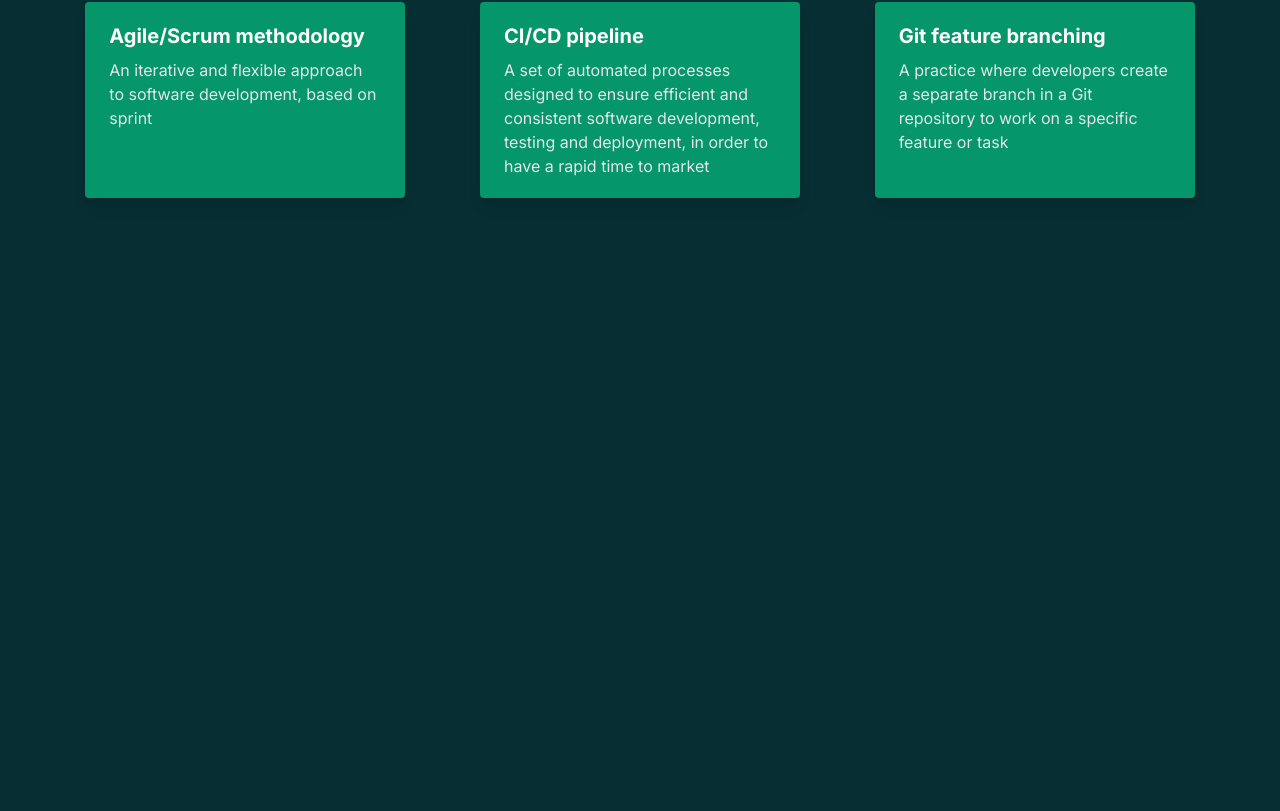
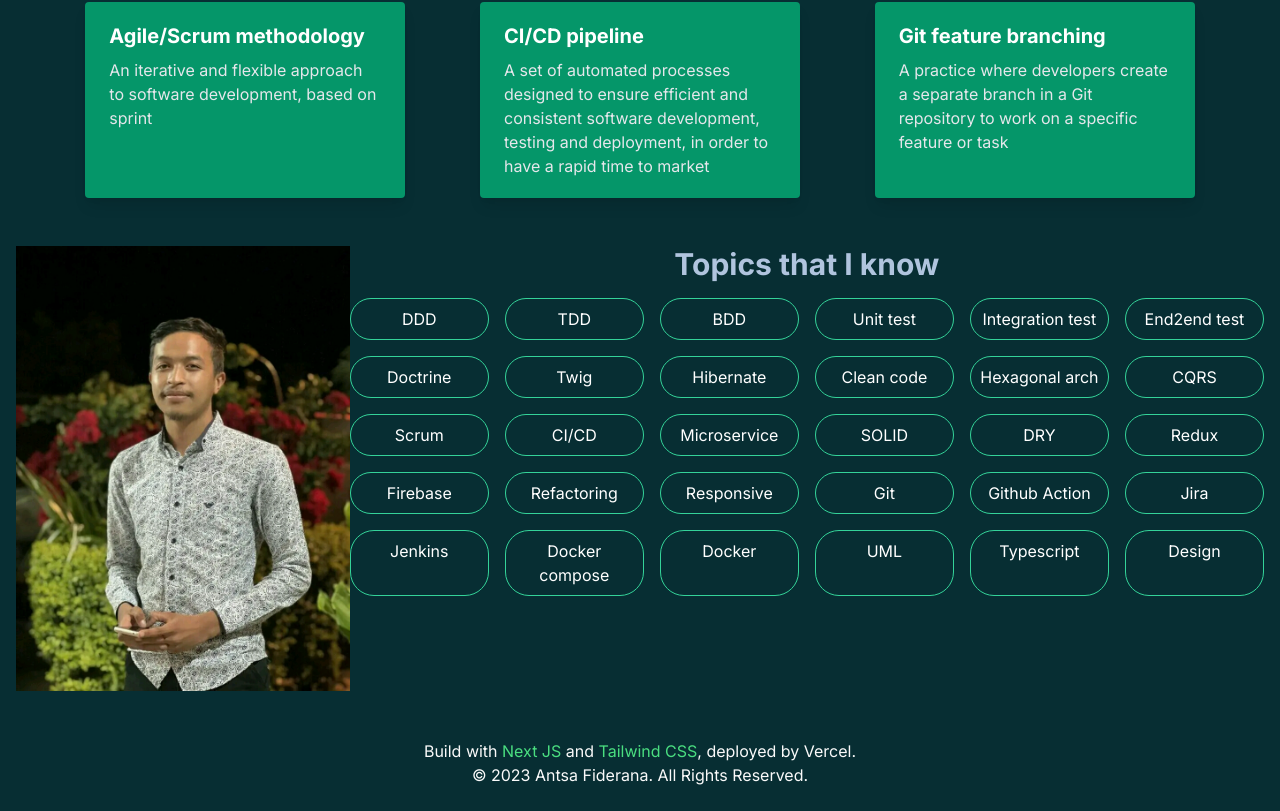
Before and after one commit to AntsaC/portfolio, a Next.js app: page / in a window 1280 px wide. Shown: the part 1095-1906 px from the top of the page. Before the commit the page ends 1341 px from the top, so only its background shows below. Built offline with nearby package versions, Linux system fonts and the light colour scheme.

Commit message:
Add footer and topic

```diff
--- /dev/null
+++ b/src/app/_ui/Footer.jsx
@@ -0,0 +1,14 @@
+import React from "react";
+
+export default function Footer() {
+  return (
+    <div className="mt-8 pb-6 text-zinc-50 text-center">
+      <p>
+        Build with <span className="text-green-400">Next JS</span> and{" "}
+        <span className="text-green-400">Tailwind CSS</span>, deployed by
+        Vercel.
+      </p>
+      <p>&copy; 2023 Antsa Fiderana. All Rights Reserved.</p>
+    </div>
+  );
+}
--- a/src/app/_ui/Header.jsx
+++ b/src/app/_ui/Header.jsx
@@ -11,6 +11,7 @@ export default function Header() {
           <ul class="flex space-x-4">
             <NavLink text={"Home"} />
             <NavLink text={"Projects"} />
+            <NavLink text={"Experiences"} />
             <NavLink text={"Contact"} />
           </ul>
         </nav>
--- a/src/app/_ui/Hero.jsx
+++ b/src/app/_ui/Hero.jsx
@@ -7,12 +7,12 @@ export default function Hero() {
     <div className="flex justify-around py-10 px-8">
       <div className="text-slate-200 relative">
         <p className="text-2xl">
-          Hi there, I'm{" "}
-          <span className="text-3xl">
-            &lt;&gt;
-            <span className="text-emerald-400 font-bold"> Antsa Fiderana </span>
-            &lt;/&gt;
+          Hi there, I'm &lt;&gt;
+          <span className="text-3xl text-emerald-400 font-bold">
+            {" "}
+            Antsa Fiderana{" "}
           </span>
+          &lt;/&gt;
         </p>
         <div className="text-6xl mt-6">
           <h1>Full Stack Developper</h1>
--- a/src/app/_ui/SkillCard.jsx
+++ b/src/app/_ui/SkillCard.jsx
@@ -4,7 +4,7 @@ import React from "react";
 import Image from "next/image";
 import { motion } from "framer-motion";
 
-export default function SkillCard({ src, label }) {
+export default function SkillCard({ src, label, extension = "svg" }) {
   const variants = {
     hidden: { opacity: 0, scale: 0 },
     show: { opacity: 1, scale: 1 },
@@ -16,7 +16,7 @@ export default function SkillCard({ src, label }) {
       className="flex flex-col items-center justify-center"
     >
       <Image
-        src={"/photo/skills/" + src + "-icon.svg"}
+        src={"/photo/skills/" + src + "-icon." + extension}
         alt={src}
         width={50}
         height={50}
--- a/src/app/_ui/Skills.jsx
+++ b/src/app/_ui/Skills.jsx
@@ -1,5 +1,4 @@
 import React from "react";
-import SkillCard from "./SkillCard";
 import SkillContainer from "./SkillContainer";
 import Subtitle from "./shared/Subtitle";
 
@@ -13,8 +12,9 @@ const frontSkills = [
     label: "Next 13",
   },
   {
-    src: "reactjs",
+    src: "flutter",
     label: "Flutter",
+    extension: "png",
   },
 ];
 
--- /dev/null
+++ b/src/app/_ui/TopicSection.jsx
@@ -0,0 +1,67 @@
+import React from "react";
+import Image from "next/image";
+import Subtitle from "./shared/Subtitle";
+
+const topics = [
+  "DDD",
+  "TDD",
+  "BDD",
+  "Unit test",
+  "Integration test",
+  "End2end test",
+  "Doctrine",
+  "Twig",
+  "Hibernate",
+  "Clean code",
+  "Hexagonal arch",
+  "CQRS",
+  "Scrum",
+  "CI/CD",
+  "Microservice",
+  "SOLID",
+  "DRY",
+  "Redux",
+  "Firebase",
+  "Refactoring",
+  "Responsive",
+  "Git",
+  "Github Action",
+  "Jira",
+  "Jenkins",
+  "Docker compose",
+  "Docker",
+  "UML",
+  "Typescript",
+  "Design",
+];
+
+export default function TopicSection() {
+  return (
+    <div className="flex justify-around mt-4">
+      <div>
+        <Image
+          src={"/photo/profile2.jpg"}
+          alt="Profile 2"
+          width={350}
+          height={350}
+        />
+      </div>
+      <div>
+        <Subtitle text={"Topics that I know"} />
+        <div className="grid grid-cols-6 gap-4 mt-4">
+          {topics.map((topic, index) => (
+            <TopicItem key={index} topic={topic} />
+          ))}
+        </div>
+      </div>
+    </div>
+  );
+}
+
+function TopicItem({ topic }) {
+  return (
+    <div className="border border-emerald-400 rounded-3xl p-2 text-center text-white">
+      {topic}
+    </div>
+  );
+}
--- a/src/app/layout.js
+++ b/src/app/layout.js
@@ -1,6 +1,7 @@
 import { Inter } from "next/font/google";
 import "./globals.css";
 import Header from "./_ui/Header";
+import Footer from "./_ui/Footer";
 
 const inter = Inter({ subsets: ["latin"] });
 
@@ -15,6 +16,7 @@ export default function RootLayout({ children }) {
       <body className={inter.className}>
         <Header />
         {children}
+        <Footer />
       </body>
     </html>
   );
--- a/src/app/page.js
+++ b/src/app/page.js
@@ -1,5 +1,6 @@
 import Hero from "./_ui/Hero";
 import Skills from "./_ui/Skills";
+import TopicSection from "./_ui/TopicSection";
 import Workflow from "./_ui/Workflow";
 
 export default function Home() {
@@ -8,6 +9,7 @@ export default function Home() {
       <Hero />
       <Skills />
       <Workflow />
+      <TopicSection />
     </main>
   );
 }
```
Also changed, not shown: public/photo/profile2.jpg (added), public/photo/skills/flutter-icon.png (added).
